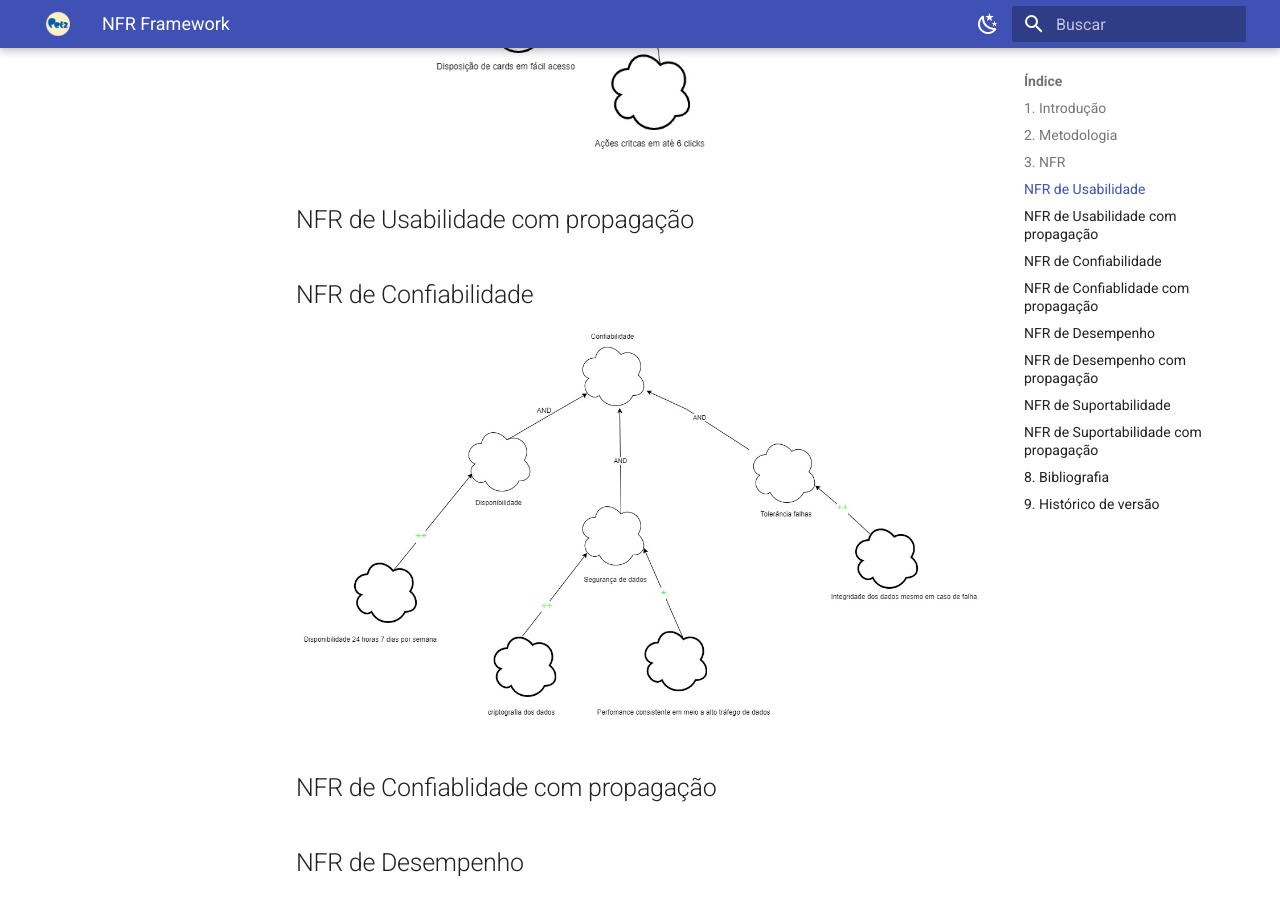
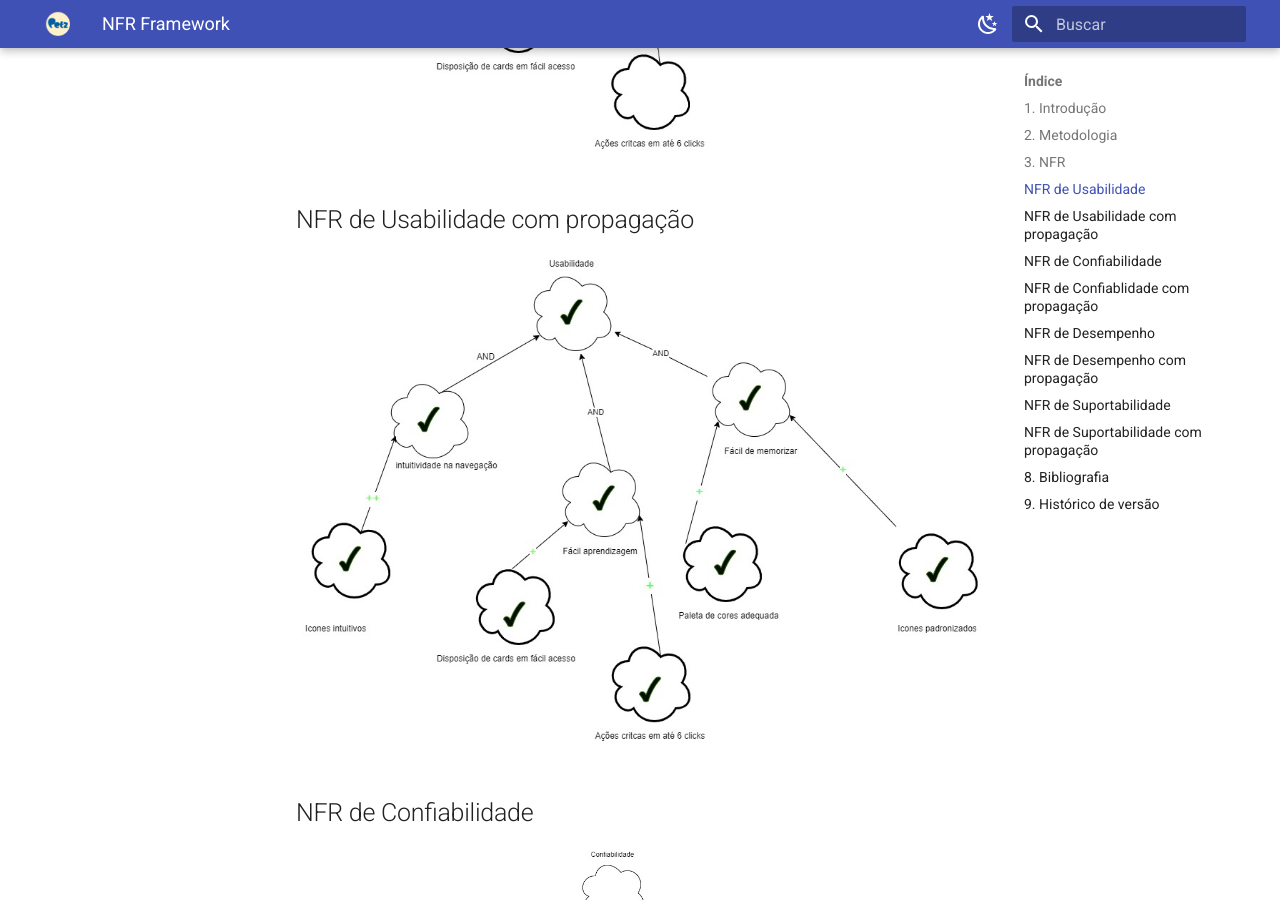
Before and after one commit to Requisitos-de-Software/2023.1-Petz, an MkDocs documentation site: the page built from docs/modelagem/NFRframework.md, in a window 1280 px wide and 900 px high, scrolled down 2523 px. Built offline with MkDocs 1.6.1 and Material for MkDocs 9.7.7, drawn with Linux system fonts in a browser that asks for light colours.

Commit message:
adicionando diagramas propagação

```diff
--- a/docs/modelagem/NFRframework.md
+++ b/docs/modelagem/NFRframework.md
@@ -35,11 +35,15 @@
 
 ## NFR de Usabilidade com propagação
 
+![](../assets/nfr/UsabilidadeProp.jpg)
+
 ## NFR de Confiabilidade
 
 ![](../assets/nfr/confiabilidade.jpg)
 
 ## NFR de Confiablidade com propagação
+
+![](../assets/nfr/confiabilidadeProp.jpg)
 
 ## NFR de Desempenho
 
```
Also changed, not shown: docs/assets/nfr/UsabilidadeProp.jpg (added), docs/assets/nfr/confiabilidadeProp.jpg (added).
